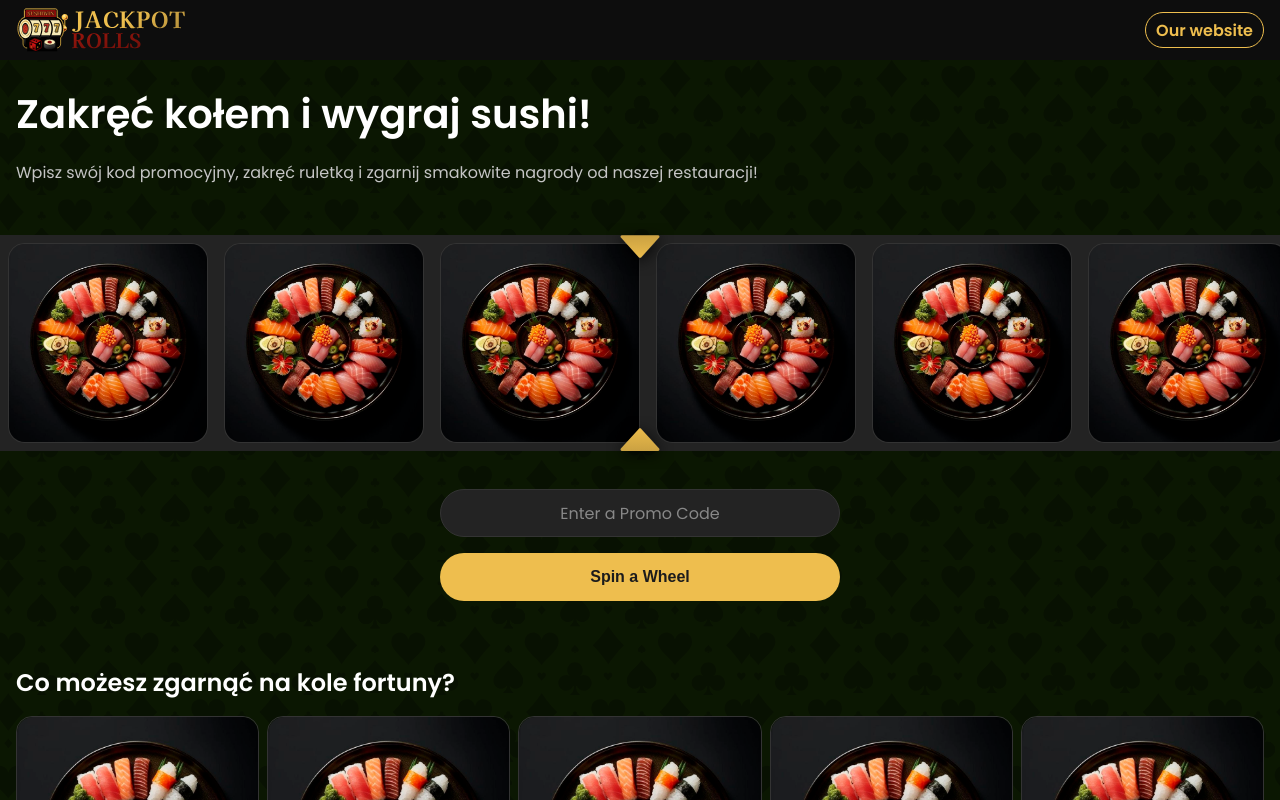
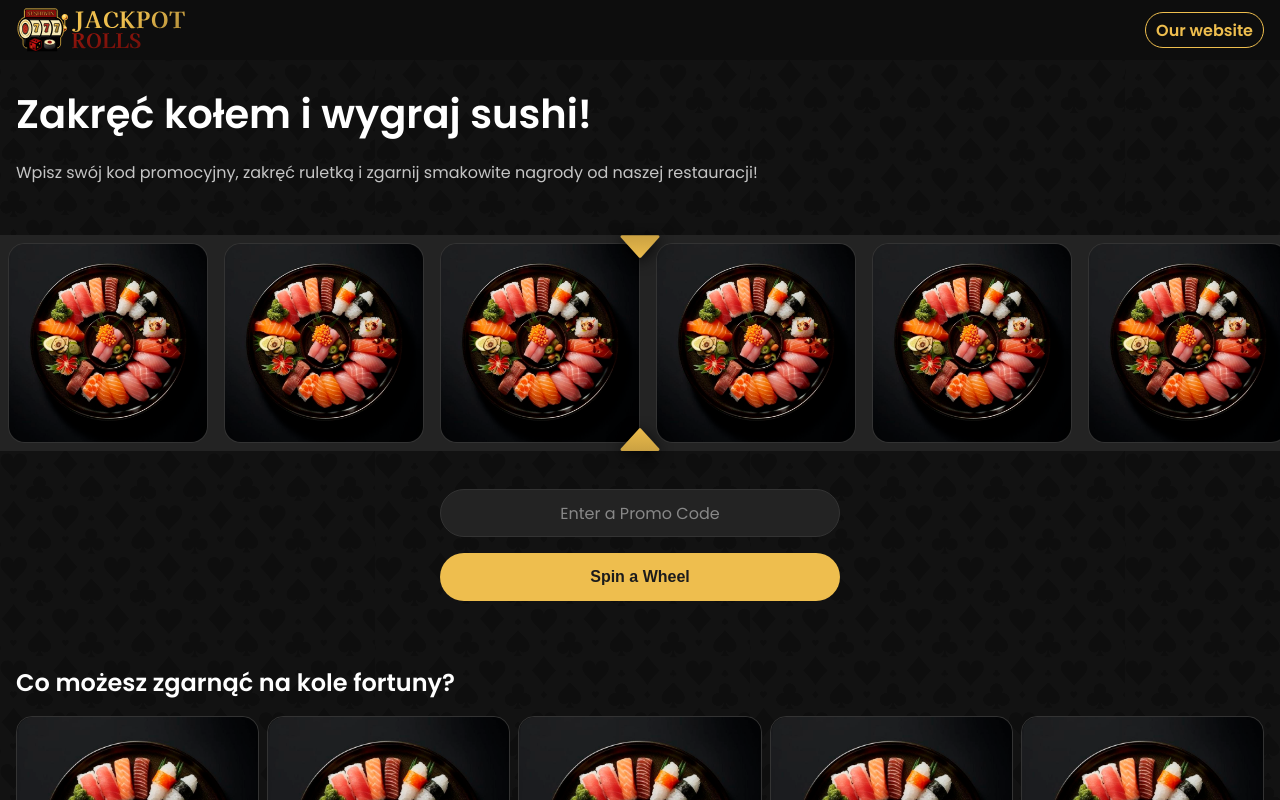
Before and after one commit to monolit9951/sushi-casino, a React (Vite) app: page / in a window 1280 px wide. Shown: the top 800 px of the page. Built offline with nearby package versions, Linux system fonts and the light colour scheme.

Commit message:
black background sample

```diff
--- a/src/components/roulette/roulette.tsx
+++ b/src/components/roulette/roulette.tsx
@@ -52,7 +52,7 @@ const Roulette: FC = () =>{
         if (spinning) return;
 
         // ТОЛЬКО ДЛЯ ОТЛАДКИ ПРОМОКОДА
-        if(promoInput === 'false'){
+        if(promoInput !== 'wincode_1'){
             setPromoAccess(false)
             return
         }
--- a/src/pages/home/home.scss
+++ b/src/pages/home/home.scss
@@ -1,7 +1,7 @@
 @import '../../assets/styles/globals.scss';
 
 main{
-    background: url('../../assets/images/background.svg');
+    background: url('../../assets/images/blackBack.svg');
     > .main_container{
         padding: 24px 0 99px 0;
 
--- a/src/pages/prize/prize.scss
+++ b/src/pages/prize/prize.scss
@@ -8,7 +8,7 @@
     > .prizePage_container{
         flex: 1;
         height: 100%;
-        background: url('../../assets/images/background.svg');
+        background: url('../../assets/images/blackBack.svg');
         display: flex;
         align-items: center;
         justify-content: space-around;
```
Also changed, not shown: src/assets/images/blackBack.svg (added).
